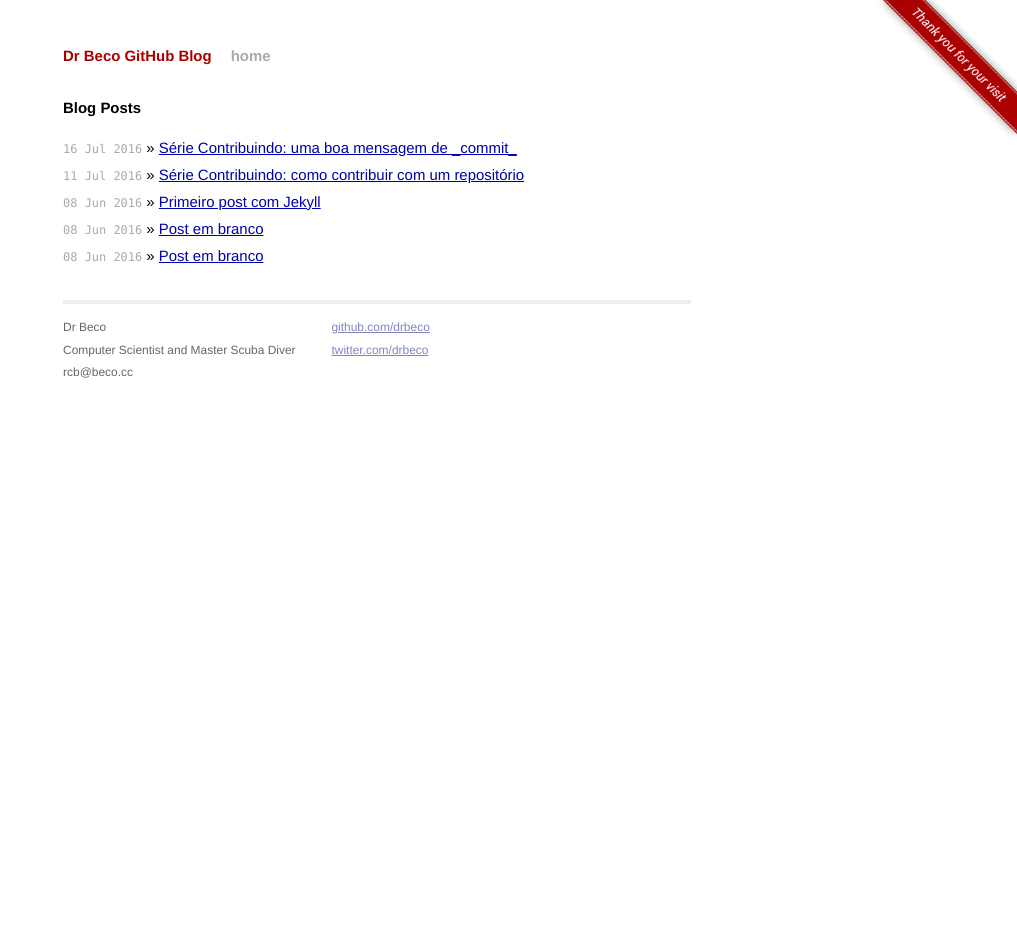
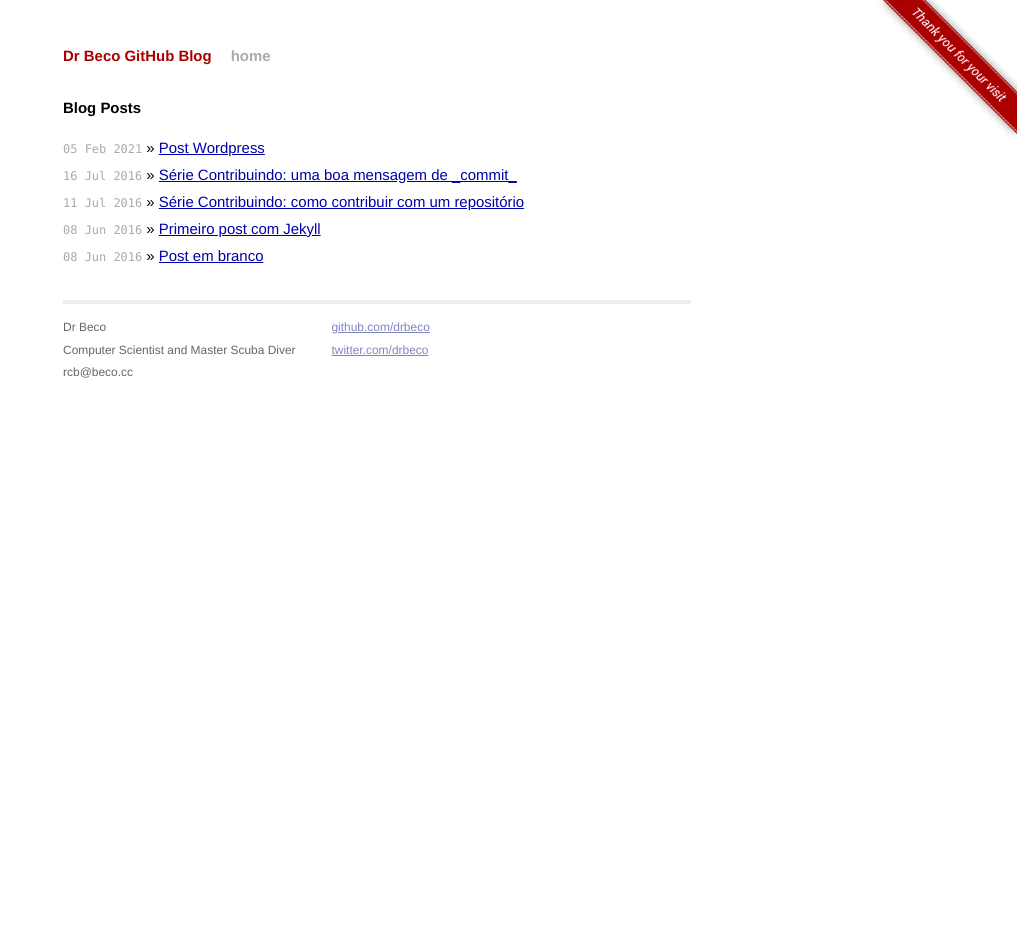
Before and after one commit to drbeco/drbeco.github.io, a Jekyll site: the page built from index.html, in a window 1280 px wide. Shown: the whole page, without its empty margins (263-1280 px from the left). Built offline with Jekyll 4.4.1, drawn with Linux system fonts in a browser that asks for light colours.

Commit message:
data errada 2021 post wordpress

```diff
--- a/_posts/2021-02-05-Teste-Markdown-WordPress.md
+++ b/_posts/2021-02-05-Teste-Markdown-WordPress.md
@@ -1,7 +1,7 @@
 ---
 layout: post
-title:  "Post em branco"
-date:   2016-06-08 07:56:15
+title:  "Post Wordpress"
+date:   2021-02-05 07:56:15
 post_status: draft
 taxonomy:
     categories:
```
